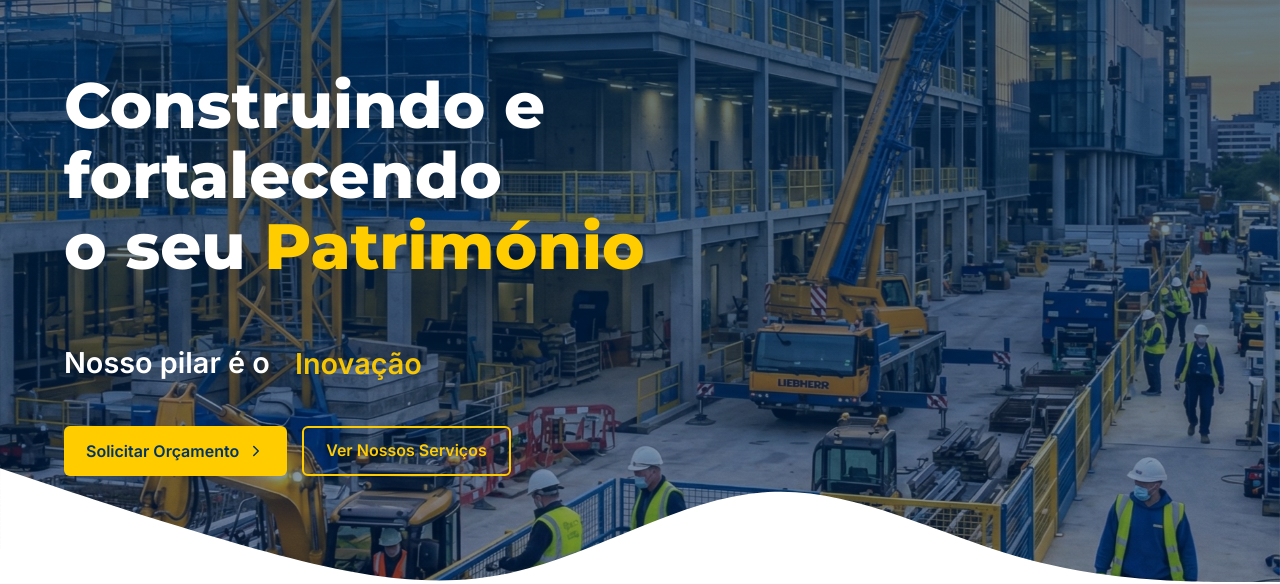
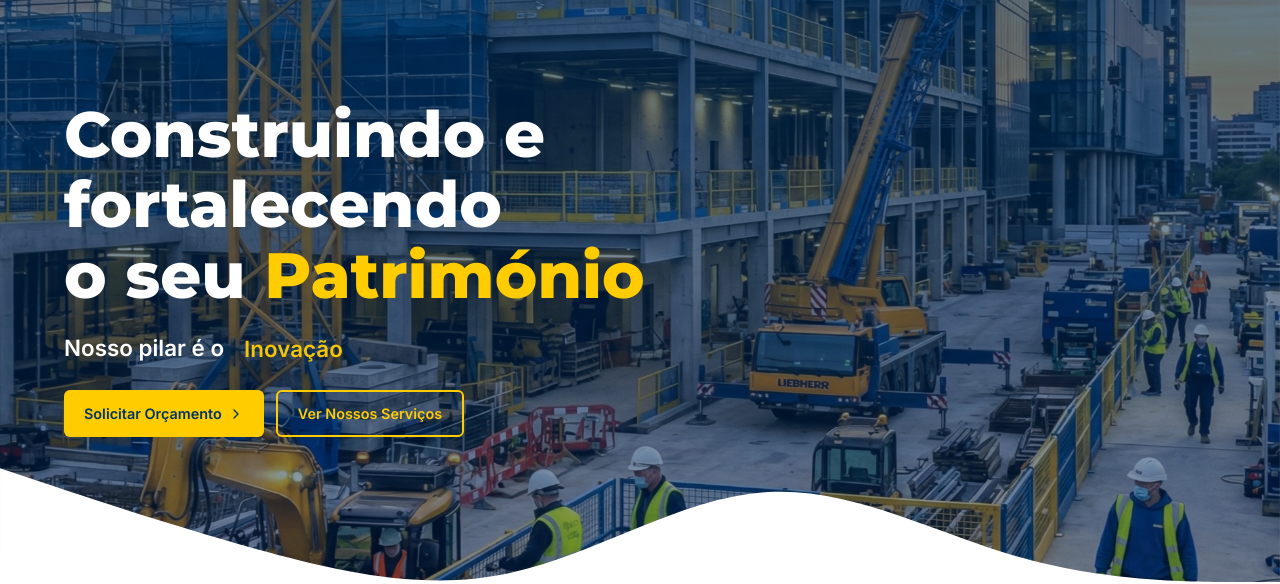
Before and after one commit to afonsoDomingos/doca, a React (Vite) app: page / in a window 1280 px wide. Shown: the part 127-711 px from the top of the page. Built offline with nearby package versions, Linux system fonts and the light colour scheme; no server answers.

Commit message:
fix: simplify vercel.json to fix API 404, tighten hero layout, reduce button size

```diff
--- a/src/components/Hero.jsx
+++ b/src/components/Hero.jsx
@@ -45,7 +45,7 @@ const DynamicTitle = () => {
   }, []);
 
   return (
-    <div style={{ minHeight: 'clamp(120px, 18vw, 240px)', marginBottom: '40px', marginTop: '50px' }}>
+    <div style={{ minHeight: 'clamp(100px, 15vw, 200px)', marginBottom: '20px', marginTop: '20px' }}>
       <AnimatePresence mode="wait">
         <motion.h1
           key={index}
@@ -112,32 +112,32 @@ const Hero = ({ onOpenQuote }) => {
           <DynamicTitle />
 
           <div style={{
-            fontSize: 'clamp(1.2rem, 3vw, 1.8rem)',
+            fontSize: 'clamp(1rem, 2.5vw, 1.4rem)',
             fontWeight: '600',
-            marginBottom: '40px',
+            marginBottom: '24px',
             display: 'flex',
             alignItems: 'center',
-            gap: '15px'
+            gap: '10px'
           }}>
             Nosso pilar é o <RotatingText />
           </div>
 
-          <div style={{ display: 'flex', gap: '15px', flexWrap: 'wrap', marginBottom: '50px' }}>
+          <div style={{ display: 'flex', gap: '12px', flexWrap: 'wrap', marginBottom: '30px' }}>
             <motion.button
               onClick={onOpenQuote}
               whileHover={{ scale: 1.05 }}
               whileTap={{ scale: 1 }}
               className="btn btn-primary"
-              style={{ padding: '10px 22px', fontSize: '1rem', display: 'flex', alignItems: 'center', gap: '8px', border: 'none', cursor: 'pointer' }}
+              style={{ padding: '10px 20px', fontSize: '0.9rem', display: 'flex', alignItems: 'center', gap: '6px', border: 'none', cursor: 'pointer' }}
             >
-              Solicitar Orçamento <ChevronRight size={18} />
+              Solicitar Orçamento <ChevronRight size={16} />
             </motion.button>
             <motion.a
               href="#servicos"
               whileHover={{ scale: 1.05 }}
               whileTap={{ scale: 1 }}
               className="btn btn-outline"
-              style={{ padding: '10px 22px', fontSize: '1rem' }}
+              style={{ padding: '10px 20px', fontSize: '0.9rem' }}
             >
               Ver Nossos Serviços
             </motion.a>
```
Also changed, not shown: vercel.json.
